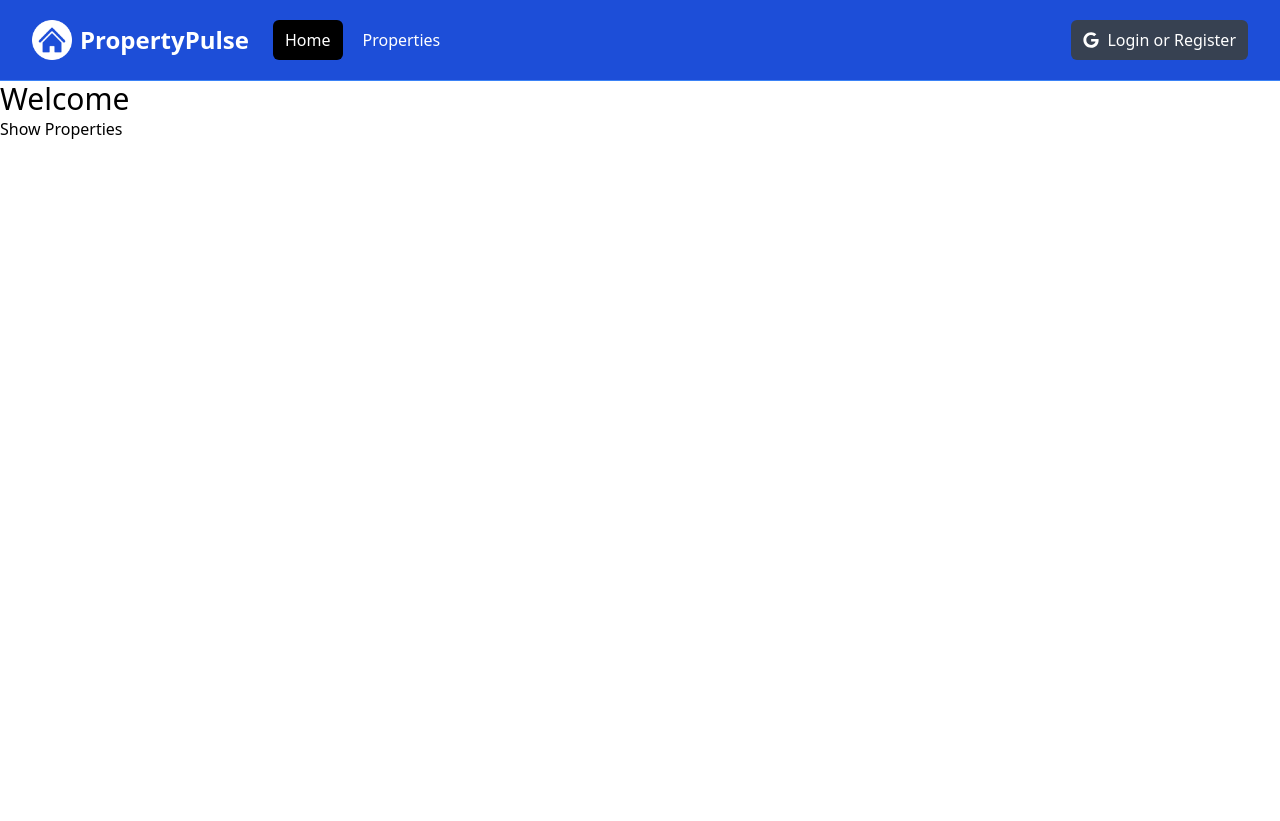
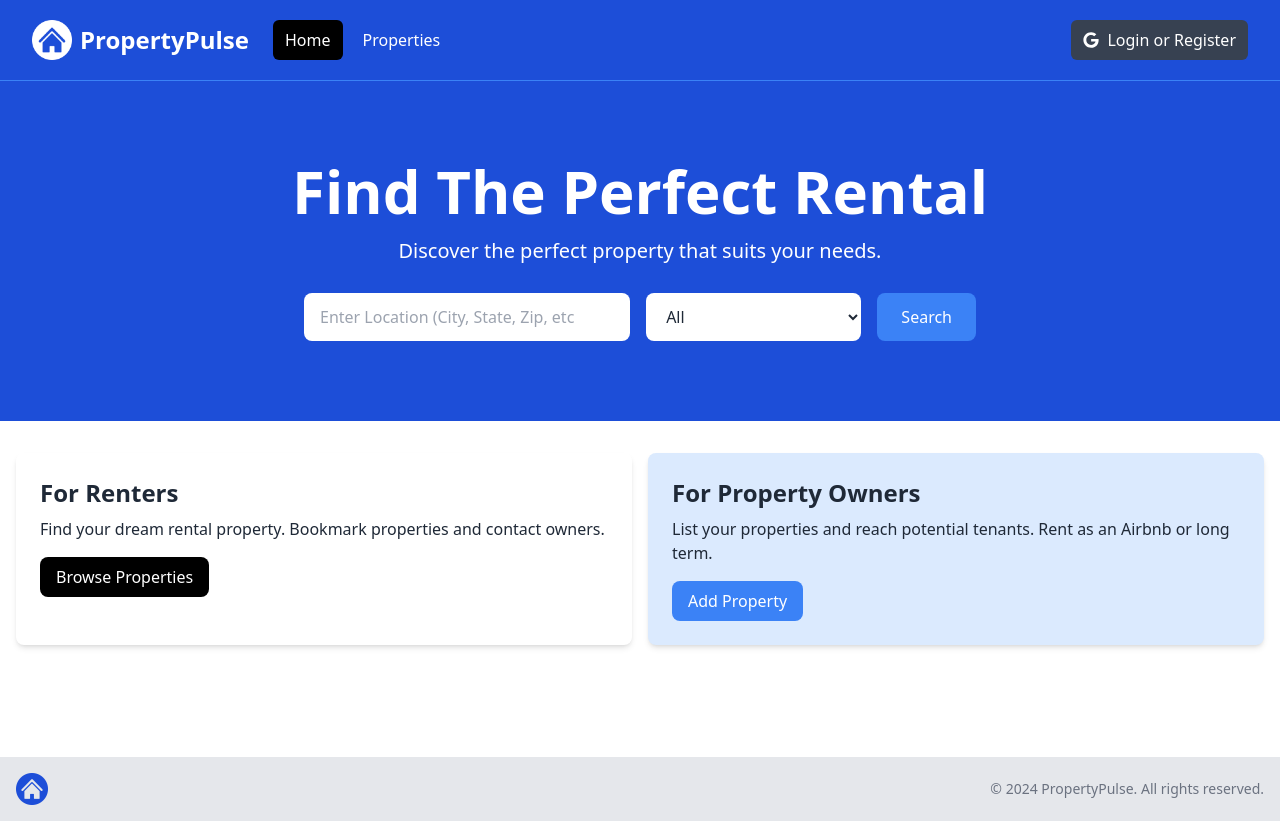
Before and after one commit to dzianisPaskin/Property-Pulse, a Next.js app: page / in a window 1280 px wide. Before the commit the page ends 800 px from the top, so only its background shows below. Built offline with nearby package versions, Linux system fonts and the light colour scheme.

Commit message:
added homepage components

```diff
--- a/app/layout.jsx
+++ b/app/layout.jsx
@@ -1,4 +1,5 @@
 import Navbar from "@/components/Navbar";
+import Footer from "@/components/Footer";
 import "@/assets/styles/globals.css";
 
 export const metadata = {
@@ -13,6 +14,7 @@
       <body>
         <Navbar />
         <main>{children}</main>
+        <Footer />
       </body>
     </html>
   );
--- a/app/page.jsx
+++ b/app/page.jsx
@@ -1,11 +1,12 @@
-import Link from "next/link";
+import Hero from "@/components/Hero";
+import InfoBoxes from "@/components/InfoBoxes";
 
 const HomePage = () => {
   return (
-    <div>
-      <h1 className="text-3xl">Welcome</h1>
-      <Link href="/properties">Show Properties</Link>
-    </div>
+    <>
+      <Hero />
+      <InfoBoxes />
+    </>
   );
 };
 
--- /dev/null
+++ b/components/Footer.jsx
@@ -0,0 +1,22 @@
+import Image from "next/image";
+import logo from "@/assets/images/logo.png";
+const Footer = () => {
+  const currentYear = new Date().getFullYear();
+  return (
+    <footer className="bg-gray-200 py-4 mt-24">
+      <div className="container mx-auto flex flex-col md:flex-row items-center justify-between px-4">
+        <div className="mb-4 md:mb-0">
+          <Image src={logo} alt="Logo" className="h-8 w-auto" />
+        </div>
+
+        <div>
+          <p className="text-sm text-gray-500 mt-2 md:mt-0">
+            &copy; {currentYear} PropertyPulse. All rights reserved.
+          </p>
+        </div>
+      </div>
+    </footer>
+  );
+};
+
+export default Footer;
--- /dev/null
+++ b/components/Hero.jsx
@@ -0,0 +1,56 @@
+const Hero = () => {
+  return (
+    <section className="bg-blue-700 py-20 mb-4">
+      <div className="max-w-7xl mx-auto px-4 sm:px-6 lg:px-8 flex flex-col items-center">
+        <div className="text-center">
+          <h1 className="text-4xl font-extrabold text-white sm:text-5xl md:text-6xl">
+            Find The Perfect Rental
+          </h1>
+          <p className="my-4 text-xl text-white">
+            Discover the perfect property that suits your needs.
+          </p>
+        </div>
+        <form className="mt-3 mx-auto max-w-2xl w-full flex flex-col md:flex-row items-center">
+          <div className="w-full md:w-3/5 md:pr-2 mb-4 md:mb-0">
+            <label htmlFor="location" className="sr-only">
+              Location
+            </label>
+            <input
+              type="text"
+              id="location"
+              placeholder="Enter Location (City, State, Zip, etc"
+              className="w-full px-4 py-3 rounded-lg bg-white text-gray-800 focus:outline-none focus:ring focus:ring-blue-500"
+            />
+          </div>
+          <div className="w-full md:w-2/5 md:pl-2">
+            <label htmlFor="property-type" className="sr-only">
+              Property Type
+            </label>
+            <select
+              id="property-type"
+              className="w-full px-4 py-3 rounded-lg bg-white text-gray-800 focus:outline-none focus:ring focus:ring-blue-500"
+            >
+              <option value="All">All</option>
+              <option value="Apartment">Apartment</option>
+              <option value="Studio">Studio</option>
+              <option value="Condo">Condo</option>
+              <option value="House">House</option>
+              <option value="Cabin Or Cottage">Cabin or Cottage</option>
+              <option value="Loft">Loft</option>
+              <option value="Room">Room</option>
+              <option value="Other">Other</option>
+            </select>
+          </div>
+          <button
+            type="submit"
+            className="md:ml-4 mt-4 md:mt-0 w-full md:w-auto px-6 py-3 rounded-lg bg-blue-500 text-white hover:bg-blue-600 focus:outline-none focus:ring focus:ring-blue-500"
+          >
+            Search
+          </button>
+        </form>
+      </div>
+    </section>
+  );
+};
+
+export default Hero;
--- /dev/null
+++ b/components/InfoBox.jsx
@@ -0,0 +1,22 @@
+const InfoBox = ({
+  heading,
+  backgroundColor = "bg-gray-100",
+  textColor = "text-gray-800",
+  buttonInfo,
+  children,
+}) => {
+  return (
+    <div className={`${backgroundColor} p-6 rounded-lg shadow-md`}>
+      <h2 className={`${textColor} text-2xl font-bold`}>{heading}</h2>
+      <p className={`${textColor} mt-2 mb-4`}>{children}</p>
+      <a
+        href={buttonInfo.link}
+        className={`${buttonInfo.backgroundColor} inline-block text-white rounded-lg px-4 py-2 hover:opacity-80`}
+      >
+        {buttonInfo.text}
+      </a>
+    </div>
+  );
+};
+
+export default InfoBox;
--- /dev/null
+++ b/components/InfoBoxes.jsx
@@ -0,0 +1,38 @@
+import InfoBox from "./InfoBox";
+
+const InfoBoxes = () => {
+  return (
+    <section>
+      <div className="container-xl lg:container m-auto">
+        <div className="grid grid-cols-1 md:grid-cols-2 gap-4 p-4 rounded-lg">
+          <InfoBox
+            heading="For Renters"
+            backgroundColor="bg-grey-100"
+            buttonInfo={{
+              text: "Browse Properties",
+              link: "/properties",
+              backgroundColor: "bg-black",
+            }}
+          >
+            Find your dream rental property. Bookmark properties and contact
+            owners.
+          </InfoBox>
+          <InfoBox
+            heading="For Property Owners"
+            backgroundColor="bg-blue-100"
+            buttonInfo={{
+              text: "Add Property",
+              link: "/properties/add",
+              backgroundColor: "bg-blue-500",
+            }}
+          >
+            List your properties and reach potential tenants. Rent as an Airbnb
+            or long term.
+          </InfoBox>
+        </div>
+      </div>
+    </section>
+  );
+};
+
+export default InfoBoxes;
```
